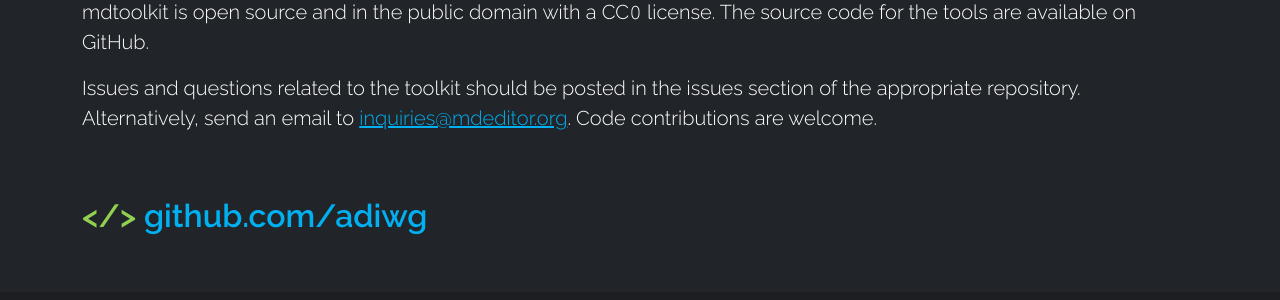
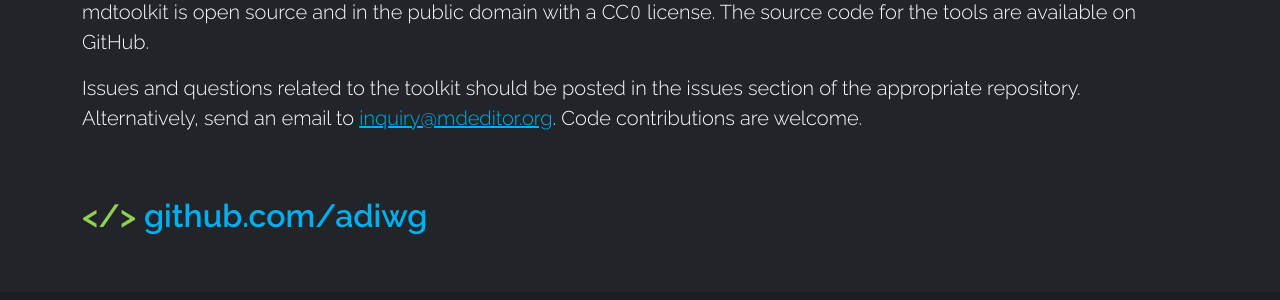
Before and after one commit to adiwg/mdToolkit-web, a Jekyll site: the page built from code.html, in a window 1280 px wide. Shown: the part 293-593 px from the top of the page. Built offline with Jekyll 4.4.1, drawn with Linux system fonts in a browser that asks for light colours.

Commit message:
correct email address

```diff
--- a/code.html
+++ b/code.html
@@ -37,7 +37,7 @@ title: Code
         <p>
           Issues and questions related to the toolkit should be posted in the issues section of
           the appropriate repository. Alternatively, send an email to <a class="text-neonblue"
-            href="mailto:inquiries@mdeditor.org">inquiries@mdeditor.org</a>. Code contributions are
+            href="mailto:inquiry@mdeditor.org">inquiry@mdeditor.org</a>. Code contributions are
           welcome.
         </p>
       </div>
```
Also changed, not shown: 1 other file.
